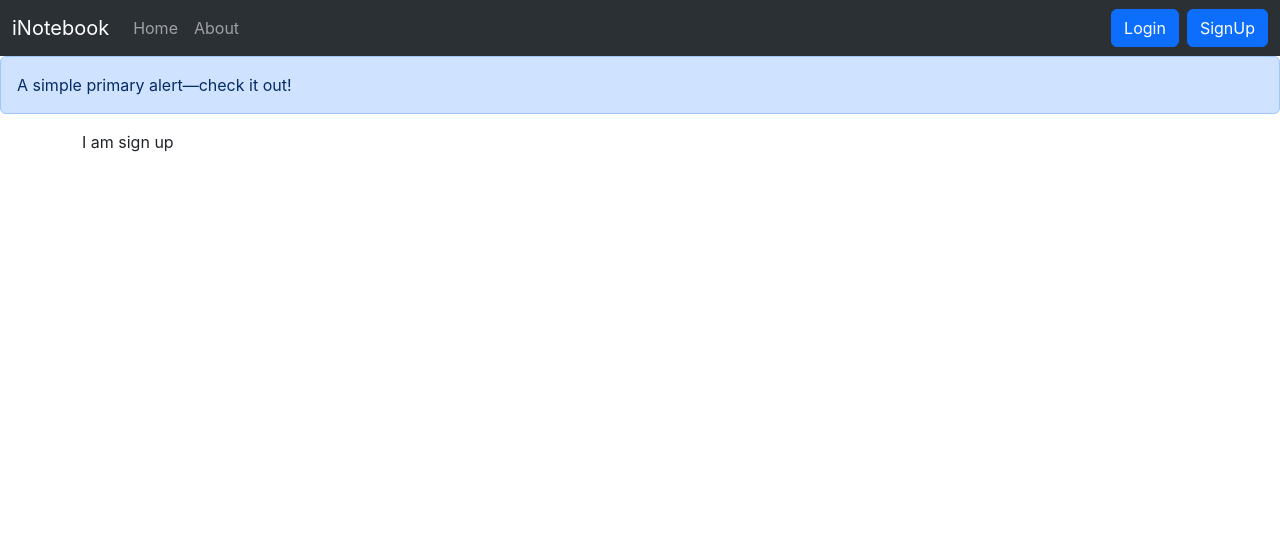
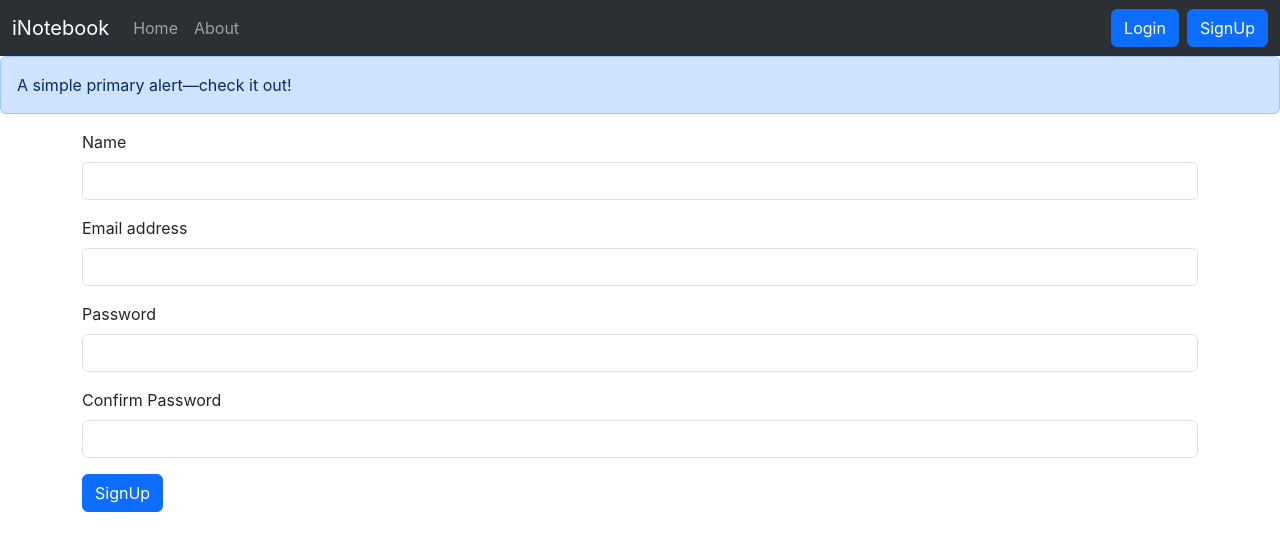
Before and after one commit to shmfaraz15/inotebook, a React (Create React App) app: page /Signup in a window 1280 px wide. Shown: the top 550 px of the page. Built offline with nearby package versions, Linux system fonts and the light colour scheme.

Commit message:
added SignUp page

```diff
--- a/src/components/Login.js
+++ b/src/components/Login.js
@@ -20,7 +20,7 @@ export default function Login() {
             navigate("/");
         }
         else {
-            alert("Invalid Credentials")
+            alert(json.error)
         }
         console.log(json)
     }
--- a/src/components/Signup.js
+++ b/src/components/Signup.js
@@ -1,9 +1,55 @@
-import React from 'react'
+import React, { useState } from 'react'
+import { useNavigate } from 'react-router-dom';
 
 export default function Signup() {
+    let navigate = useNavigate();
+    const [credentials, setCredentials] = useState({ name: "", email: "", password: "", cpassword: "", })
+    const submitHandler = async (e) => {
+        e.preventDefault();
+        const url = `http://localhost:5000/api/auth/createuser`
+        const response = await fetch(url, {
+            method: 'POST',
+            headers: {
+                'Content-Type': 'application/json',
+            },
+            body: JSON.stringify({ name: credentials.name, email: credentials.email, password: credentials.password }) // body data type must match "Content-Type" header
+        });
+        const json = await response.json();//authntoken will be returned
+        if (json.success) {
+            //save the authtoken and redirect
+            localStorage.setItem('token', json.authtoken);
+            navigate("/");
+        }
+        else {
+            alert(json.error)
+        }
+        console.log(json)
+    }
+
+    const onChange = (e) => {
+        setCredentials({ ...credentials, [e.target.name]: e.target.value })
+    }
     return (
         <div>
-            I am sign up
+            <form onSubmit={submitHandler}>
+                <div className="mb-3">
+                    <label htmlFor="exampleInputEmail1" className="form-label">Name</label>
+                    <input type="text" className="form-control" id="name" name="name" value={credentials.name} onChange={onChange} aria-describedby="emailHelp" />
+                </div>
+                <div className="mb-3">
+                    <label htmlFor="exampleInputEmail1" className="form-label">Email address</label>
+                    <input type="email" className="form-control" id="email" name="email" value={credentials.email} onChange={onChange} aria-describedby="emailHelp" />
+                </div>
+                <div className="mb-3">
+                    <label htmlFor="exampleInputPassword1" className="form-label">Password</label>
+                    <input type="password" className="form-control" id="password" name="password" value={credentials.password} onChange={onChange} minLength={5} required />
+                </div>
+                <div className="mb-3">
+                    <label htmlFor="exampleInputPassword1" className="form-label">Confirm Password</label>
+                    <input type="password" className="form-control" id="cpassword" name="cpassword" value={credentials.cpassword} onChange={onChange} minLength={5} required />
+                </div>
+                <button type="submit" className="btn btn-primary" >SignUp</button>
+            </form>
         </div>
     )
 }
```
Also changed, not shown: 1 other file (tests, documents, lock files or other folders).
